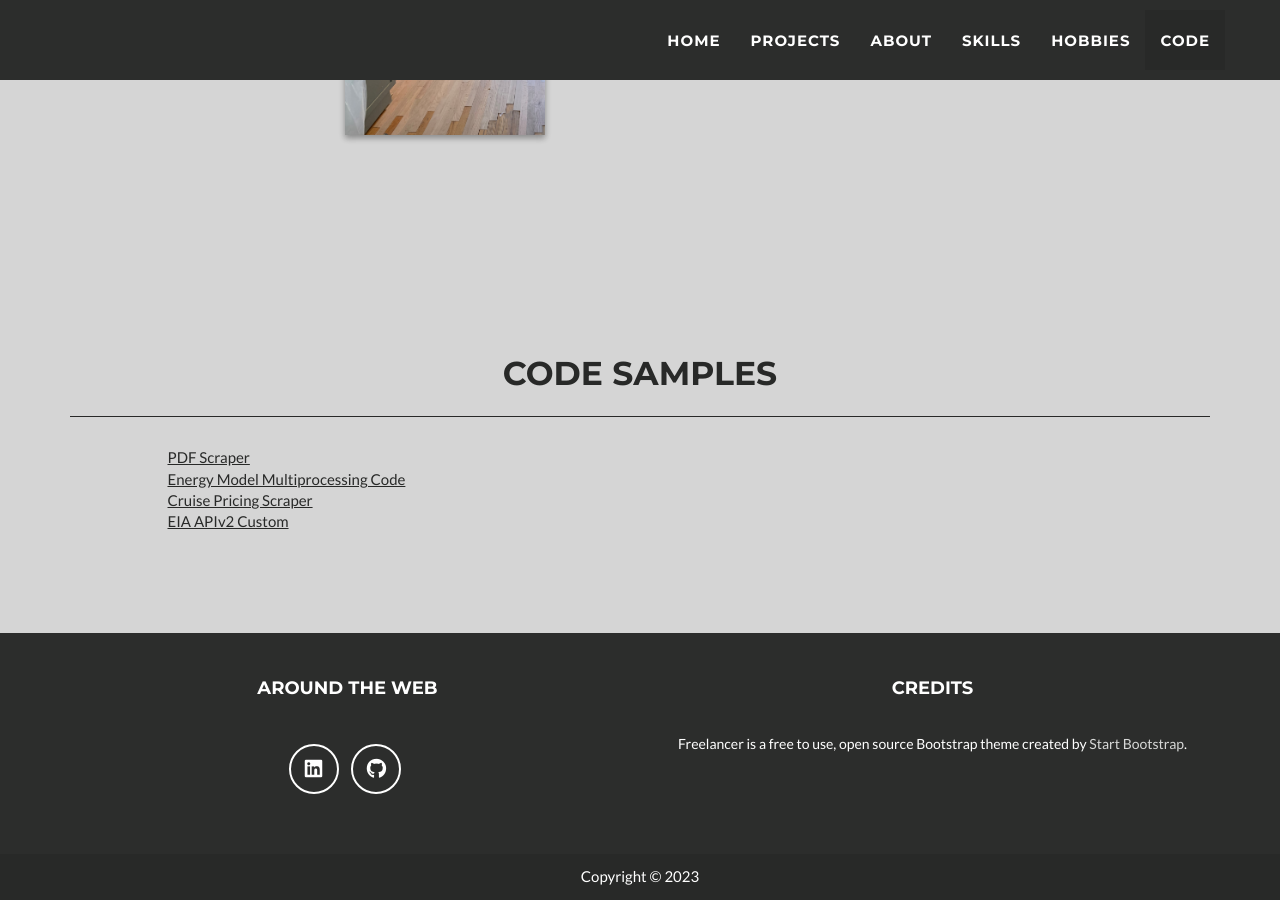
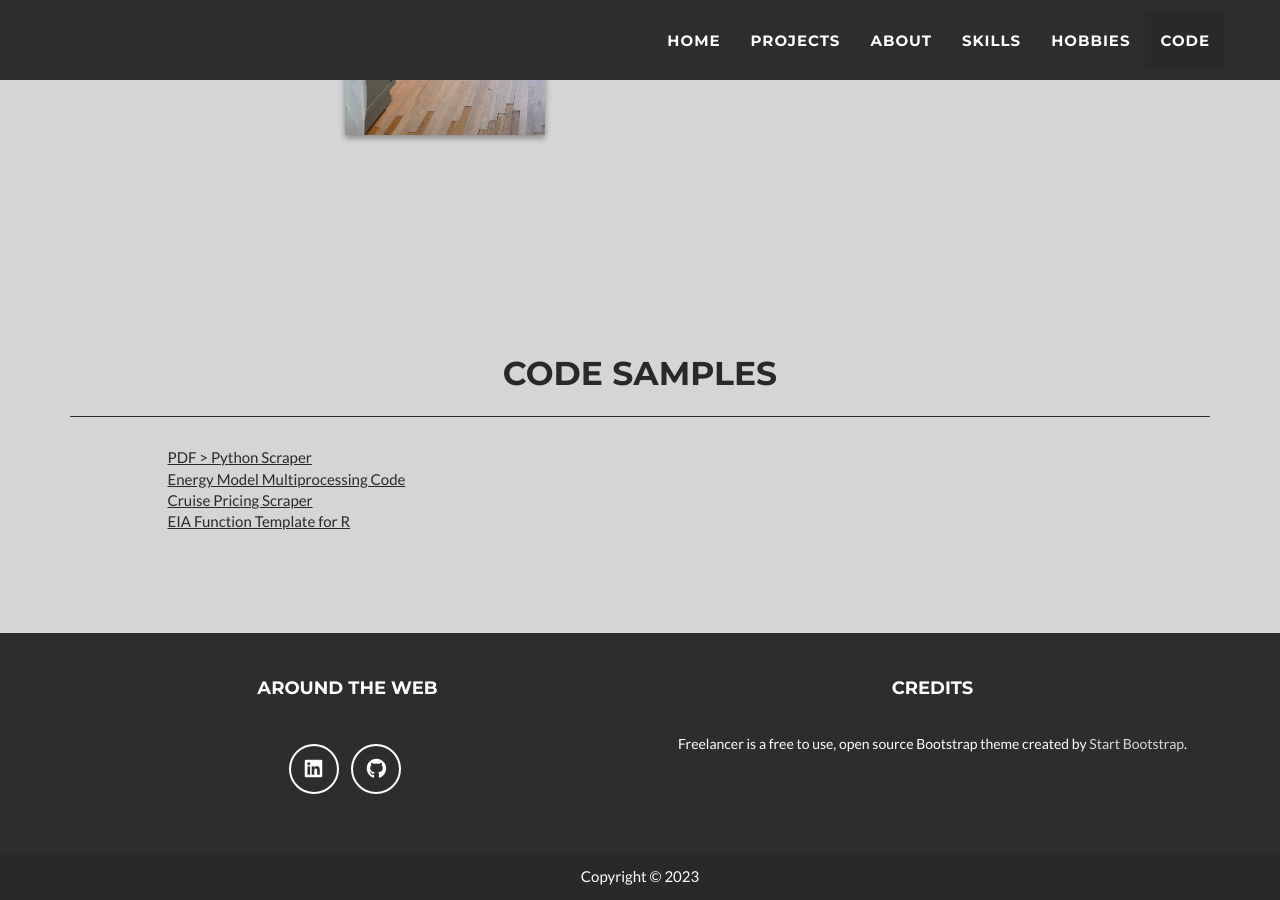
Before and after one commit to brf217/brf217.github.io, a Jekyll site: the page built from _posts/2014-07-13-project-6.markdown, in a window 1280 px wide and 900 px high, scrolled down 3887 px. Built offline with Jekyll 4.4.1, drawn with Linux system fonts in a browser that asks for light colours.

Commit message:
Update code.html

```diff
--- a/_includes/code.html
+++ b/_includes/code.html
@@ -11,7 +11,7 @@
       <div class="row">
         <div class="col-xs-0 col-sm-1 col-md-1"></div>
         <div class="col-xs-12 col-sm-10 col-md-10">
-            <a class = "hobby" href ="https://github.com/brf217/samples/blob/main/pdf_scraper.py">PDF Scraper</a>
+            <a class = "hobby" href ="https://github.com/brf217/samples/blob/main/pdf_scraper.py">PDF > Python Scraper</a>
         </div>
         <div class="col-xs-0 col-sm-1 col-md-1"></div>
       </div>
@@ -35,7 +35,7 @@
         <div class="row">
         <div class="col-xs-0 col-sm-1 col-md-1"></div>
         <div class="col-xs-12 col-sm-10 col-md-10">
-            <a class = "hobby" href ="https://github.com/brf217/samples/blob/main/eia_api_v2_func.R">EIA APIv2 Custom</a>
+            <a class = "hobby" href ="https://github.com/brf217/samples/blob/main/eia_api_v2_func.R">EIA Function Template for R</a>
         </div>
         <div class="col-xs-0 col-sm-1 col-md-1"></div>
       </div>
```
